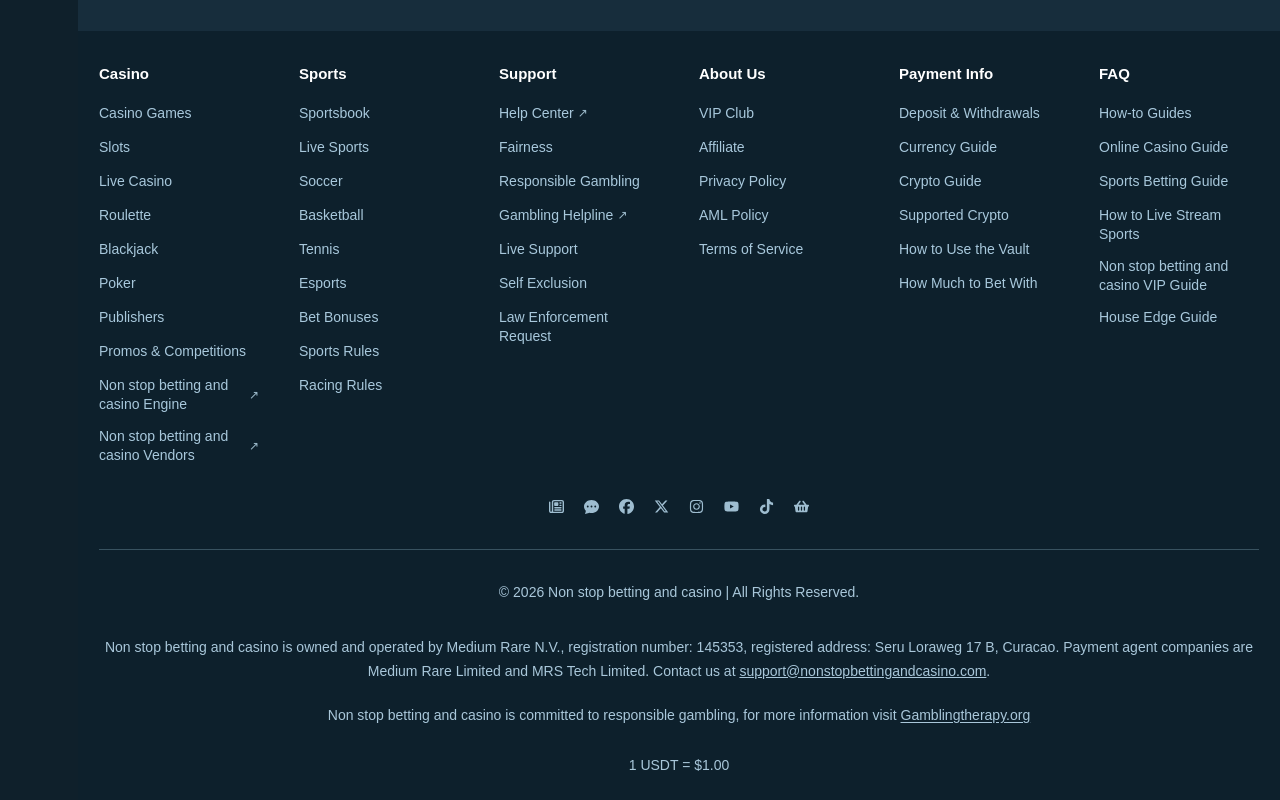
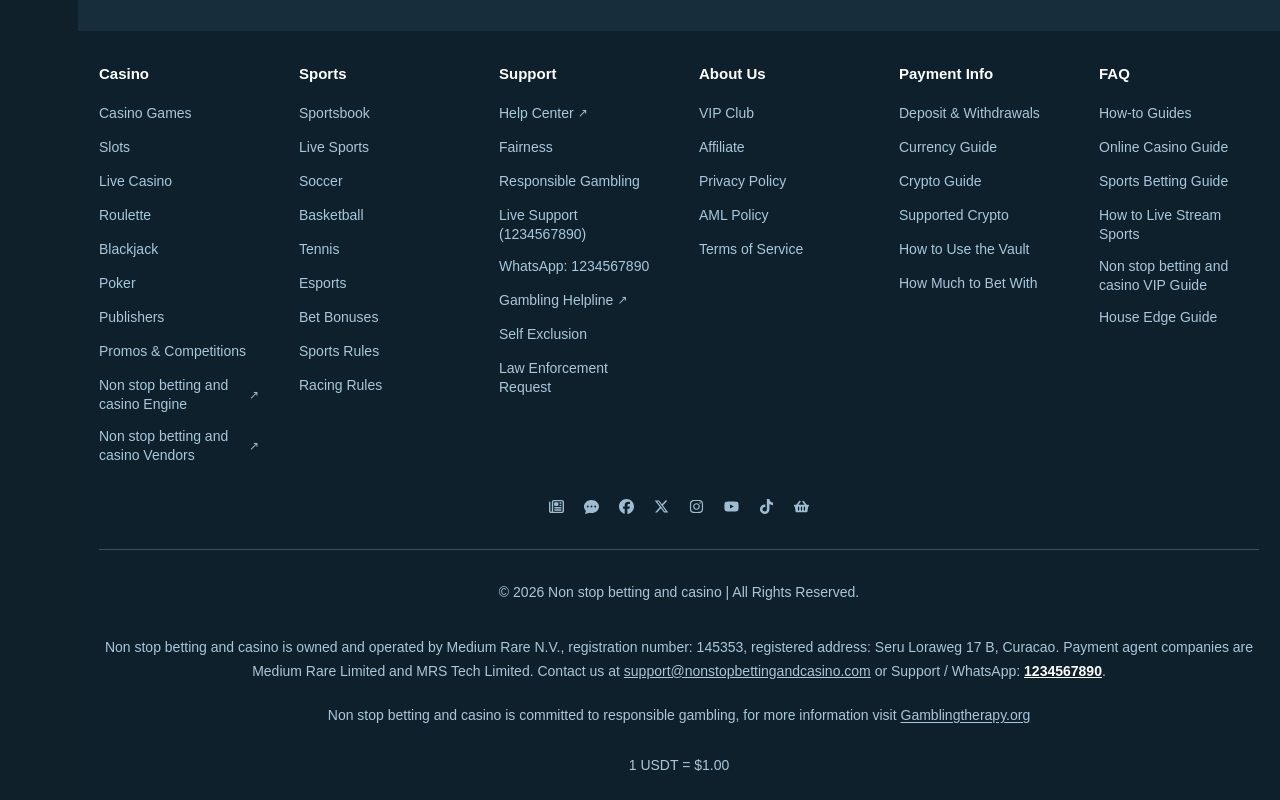
Before and after one commit to Hye-Aashish/t, a Next.js app: page / in a window 1280 px wide. Shown: the part 3962-4762 px from the top of the page. Built offline with nearby package versions, Linux system fonts and the light colour scheme; no server answers.

Commit message:
update: set whatsapp and support number to 1234567890

```diff
--- a/app/components/Footer.tsx
+++ b/app/components/Footer.tsx
@@ -58,8 +58,9 @@ const footerColumns: FooterColumn[] = [
       { label: "Help Center", external: true },
       { label: "Fairness" },
       { label: "Responsible Gambling" },
+      { label: "Live Support (1234567890)" },
+      { label: "WhatsApp: 1234567890" },
       { label: "Gambling Helpline", external: true },
-      { label: "Live Support" },
       { label: "Self Exclusion" },
       { label: "Law Enforcement Request" },
     ],
@@ -244,6 +245,15 @@ export default function Footer() {
             >
               support@nonstopbettingandcasino.com
             </a>
+            {" "}or Support / WhatsApp:{" "}
+            <a
+              href={whatsappUrl}
+              target="_blank"
+              rel="noopener noreferrer"
+              className="hover:text-white underline font-semibold text-white"
+            >
+              1234567890
+            </a>
             .
           </p>
         </div>
--- a/app/components/Sidebar.tsx
+++ b/app/components/Sidebar.tsx
@@ -63,7 +63,7 @@ const bottomItems = [
     icon: FaShieldAlt,
   },
   {
-    label: "Live Support",
+    label: "Live Support (1234567890)",
     icon: FaHeadphones,
   },
   {
```
